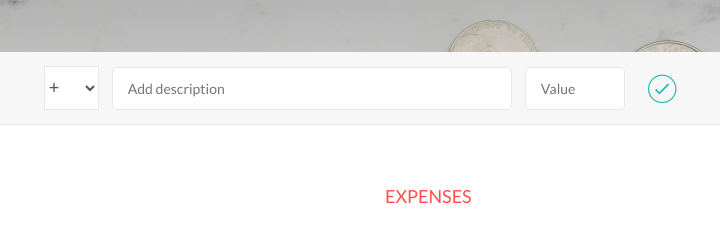
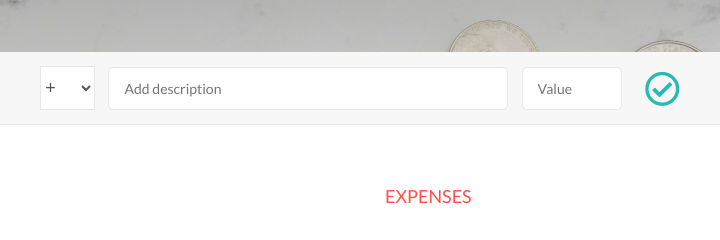
Before and after one commit to Momadeen/Madeen-budget.github.io, a plain HTML site: page index.html in a window 1280 px wide. Shown: the part 348-588 px from the top of the page, 280-1000 px from the left. Drawn offline with nearby package versions, Linux system fonts and the light colour scheme.

Commit message:
Update index.html

```diff
--- a/index.html
+++ b/index.html
@@ -3,7 +3,7 @@
     <head>
         <meta charset="UTF-8">
         <link href="https://fonts.googleapis.com/css?family=Lato:400,700,900" rel="stylesheet">
-        <link href="http://code.ionicframework.com/ionicons/2.0.1/css/ionicons.min.css" rel="stylesheet" type="text/css">
+        <link rel="stylesheet" href="https://use.fontawesome.com/releases/v5.8.1/css/all.css" integrity="sha384-50oBUHEmvpQ+1lW4y57PTFmhCaXp0ML5d60M1M7uH2+nqUivzIebhndOJK28anvf" crossorigin="anonymous">
         <link type="text/css" rel="stylesheet" href="style.css">
         <title>MADEEN | Budgety</title>
     </head>
@@ -35,8 +35,6 @@
             </div>
         </div>
 
-
-
         <div class="bottom">
             <div class="add">
                 <div class="add__container">
@@ -46,7 +44,9 @@
                     </select>
                     <input type="text" class="add__description" placeholder="Add description">
                     <input type="number" class="add__value" placeholder="Value">
-                    <button class="add__btn"><i class="ion-ios-checkmark-outline"></i></button>
+                    <button class="add__btn">
+                        <i class="far fa-check-circle"></i>
+                    </button>
                 </div>
             </div>
 
```
